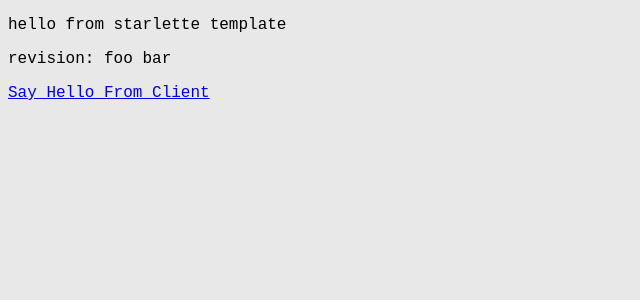
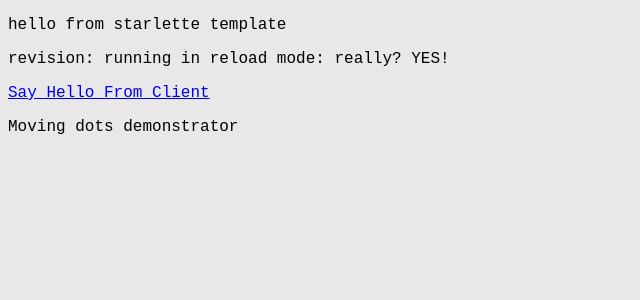
Before and after one commit to inform-health-informatics/emapflowviz, a Python web app: template app/templates/index.html in a window 1280 px wide. Shown: the top 300 px of the page, without its empty margins (0-640 px from the left). Run offline with Jinja, Linux system fonts and the light colour scheme; the template is opened without the code that fills it, so the values that code supplies are empty.

Commit message:
d3 working: proof of principle

```diff
--- a/app/main.py
+++ b/app/main.py
@@ -1,6 +1,6 @@
 # import time
 # import datetime
-# import random
+import random
 # from random import randint
 # from datetime import timedelta
 
@@ -43,7 +43,8 @@ async def websocket_endpoint(websocket):
     while True:
         mesg = await websocket.receive_text()
         # await websocket.send_text(mesg.replace("Client", "Server"))
-        point_data = {"foo": "bar"}
+        bar = random.randrange(10, 100)
+        point_data = {"foo": bar}
         point_data = json.dumps(point_data,  default=str)
         await websocket.send_json(point_data)
     await websocket.close()
--- a/app/templates/index.html
+++ b/app/templates/index.html
@@ -9,8 +9,12 @@
 </head>
 <body>
     <p>hello from starlette template</p>
-    <p>revision: foo bar</p>
+    <p>revision: running in reload mode: really? YES!</p>
     <body><a href="javascript:runWebsockets()">Say Hello From Client</a></body>
-    <div id="chart"></div>
+
+    <p>Moving dots demonstrator</p>
+    <div id="viz"></div>
+    <div id="viz_inspect"></div>
+
 </body>
 </html>
```
Also changed, not shown: app/js/viz.js (+8 -0 lines), notes.md (+4 -0 lines).
